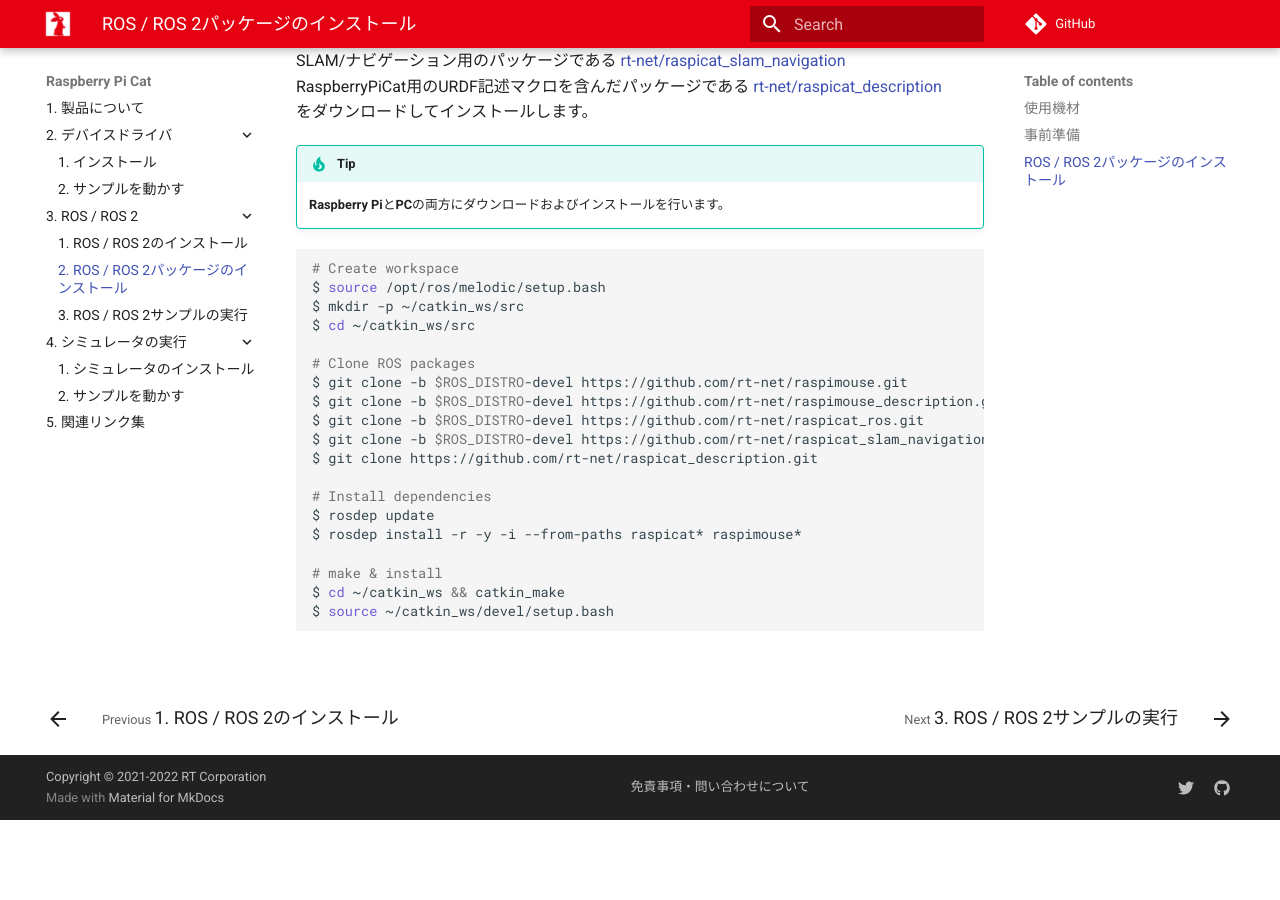
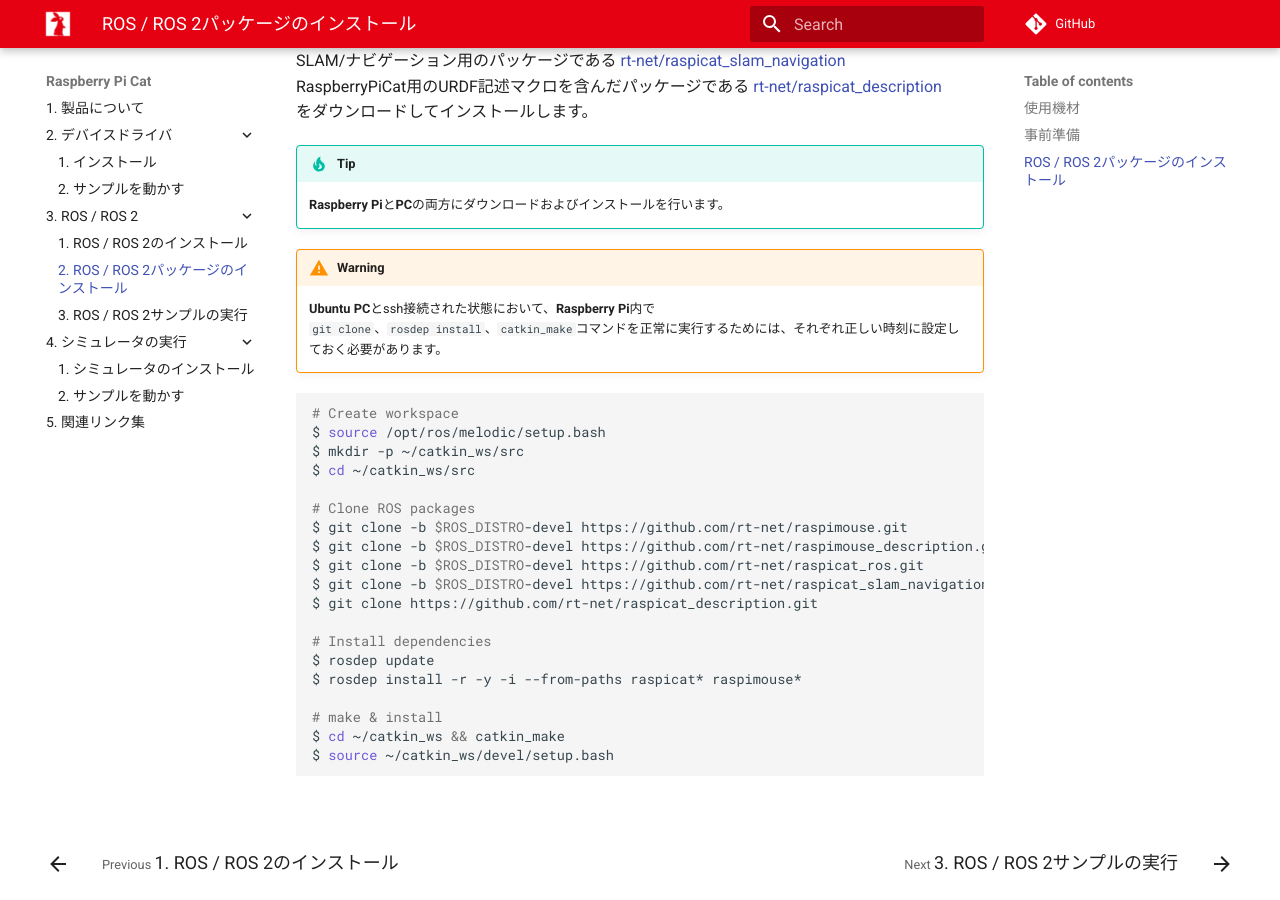
Before and after one commit to rt-net/tutorials, an MkDocs documentation site: the page built from docs/raspicat/ros/package-install.md, in a window 1280 px wide and 900 px high, scrolled down 1087 px. Built offline with MkDocs 1.6.1 and Material for MkDocs 9.7.7, drawn with Linux system fonts in a browser that asks for light colours; comment, search, counter and statistics services are not loaded; before the commit the page ends 1907 px from its top, so only the background shows below that.

Commit message:
時刻合わせの説明を追加

````diff
--- a/docs/raspicat/ros/package-install.md
+++ b/docs/raspicat/ros/package-install.md
@@ -56,6 +56,10 @@ robot: Raspberry Pi Cat
     !!! Tip
         **Raspberry Pi**と**PC**の両方にダウンロードおよびインストールを行います。
 
+    !!! Warning
+        **Ubuntu PC**とssh接続された状態において、**Raspberry Pi**内で
+        `git clone`、`rosdep install`、`catkin_make`コマンドを正常に実行するためには、それぞれ正しい時刻に設定しておく必要があります。
+
     ```sh
     # Create workspace
     $ source /opt/ros/melodic/setup.bash
@@ -87,6 +91,10 @@ robot: Raspberry Pi Cat
     !!! Tip
         **Raspberry Pi**と**PC**の両方にダウンロードおよびインストールを行います。
 
+    !!! Warning
+        **Ubuntu PC**とssh接続された状態において、**Raspberry Pi**内で
+        `git clone`、`rosdep install`、`colcon build`コマンドを正常に実行するためには、それぞれ正しい時刻に設定しておく必要があります。
+
     ```sh
     # Create workspace
     $ source /opt/ros/humble/setup.bash
````
Also changed, not shown: docs/raspicat/driver/install.md (+4 -0 lines), docs/raspicat/ros/install.md (+5 -0 lines).
